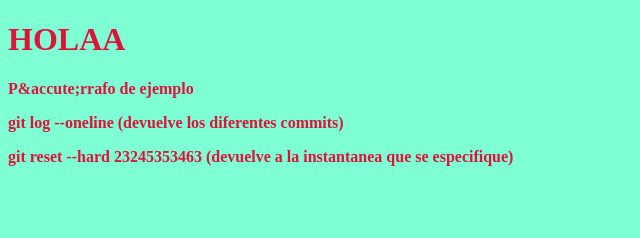
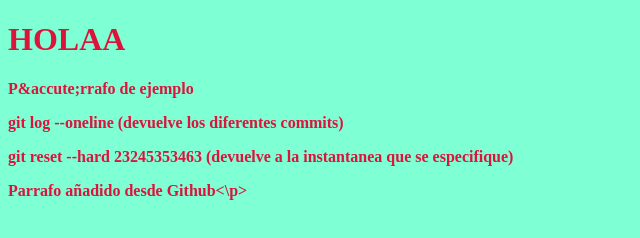
Before and after one commit to arturomp99/Ejemplo1, a plain HTML site: page index.html in a window 1280 px wide. Shown: the whole page, without its empty margins (0-640 px from the left). Drawn offline with Linux system fonts and the light colour scheme.

Commit message:
Update index.html

```diff
--- a/index.html
+++ b/index.html
@@ -12,5 +12,6 @@
     <p>P&accute;rrafo de ejemplo</p>
     <p>git log --oneline (devuelve los diferentes commits)</p>
     <p>git reset --hard 23245353463 (devuelve a la instantanea que se especifique)</p>
+    <p>Parrafo añadido desde Github<\p>
 </body>
 </html>
```
